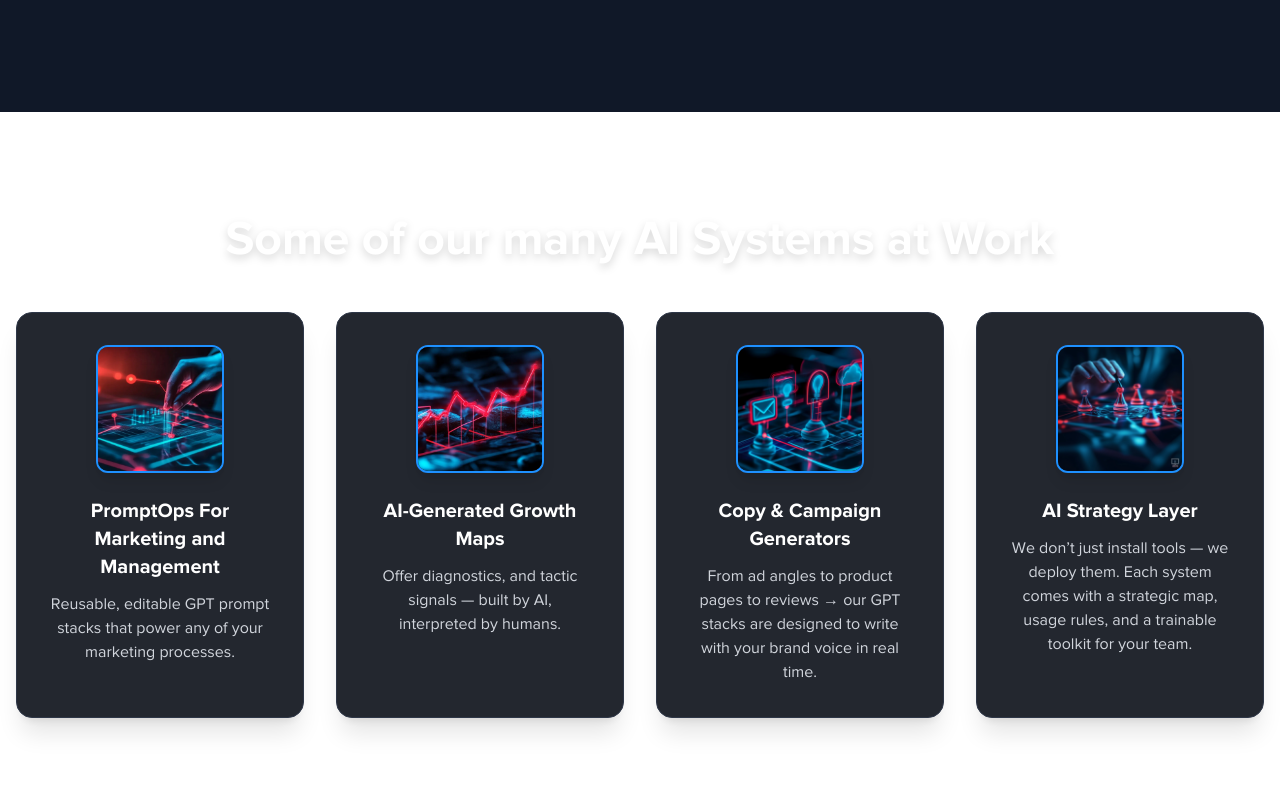
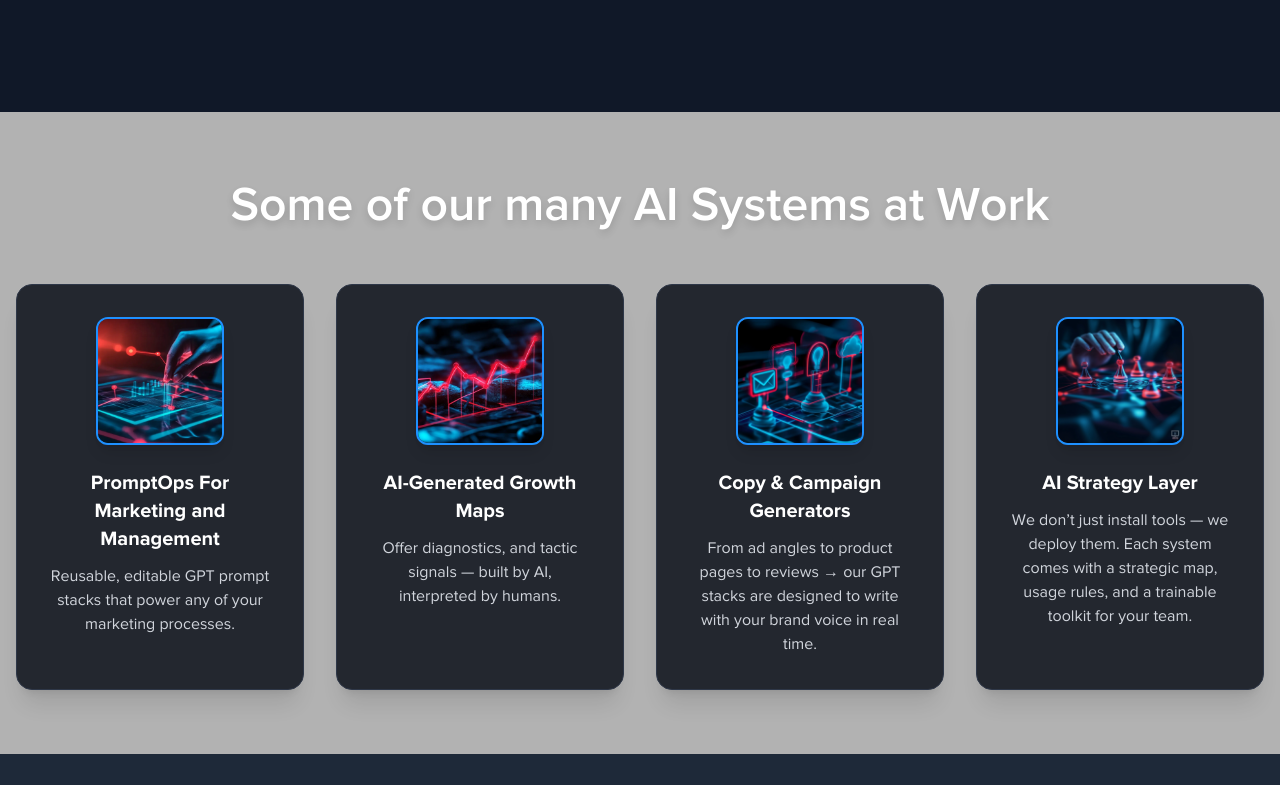
Before and after one commit to judeandy1999/vamossy.com, a Next.js app: page /about in a window 1280 px wide. Shown: the part 2995-3780 px from the top of the page. Built offline with nearby package versions, Linux system fonts and the light colour scheme; no server answers.

Commit message:
feat: refactor AiSystemWork component to use Container and Title for improved structure and styling

```diff
--- a/components/about/ai-system-work.jsx
+++ b/components/about/ai-system-work.jsx
@@ -3,23 +3,29 @@ import React, { useRef } from "react";
 import { aiSystemsWorkCards } from "../../data/data";
 import AiSystemsWorkCards from "./ai-systems-work-cards";
 import { motion, useInView } from "framer-motion";
+import Container from "@/components/ui/container";
+import Title from "@/components/ui/title";
 
 export default function AiSystemWork() {
   const ref = useRef(null);
   const isInView = useInView(ref, { margin: "-100px" });
 
   return (
-    <section className="w-full min-h-screen py-16 px-4 mt-10">
-      <motion.h2
+    <Container>
+      <motion.div
         ref={ref}
-        className="text-4xl md:text-5xl font-extrabold text-white text-center mb-12 drop-shadow-lg"
         initial={{ opacity: 0, y: 40 }}
         animate={isInView ? { opacity: 1, y: 0 } : {}}
         transition={{ duration: 0.7 }}
+        className="mb-12"
       >
-        Some of our many AI Systems at Work
-      </motion.h2>
+        <Title
+          title="Some of our many AI Systems at Work"
+          variant="h2"
+          className="text-4xl md:text-5xl font-extrabold text-white text-center drop-shadow-lg"
+        />
+      </motion.div>
       <AiSystemsWorkCards cards={aiSystemsWorkCards} />
-    </section>
+    </Container>
   );
 }
```
